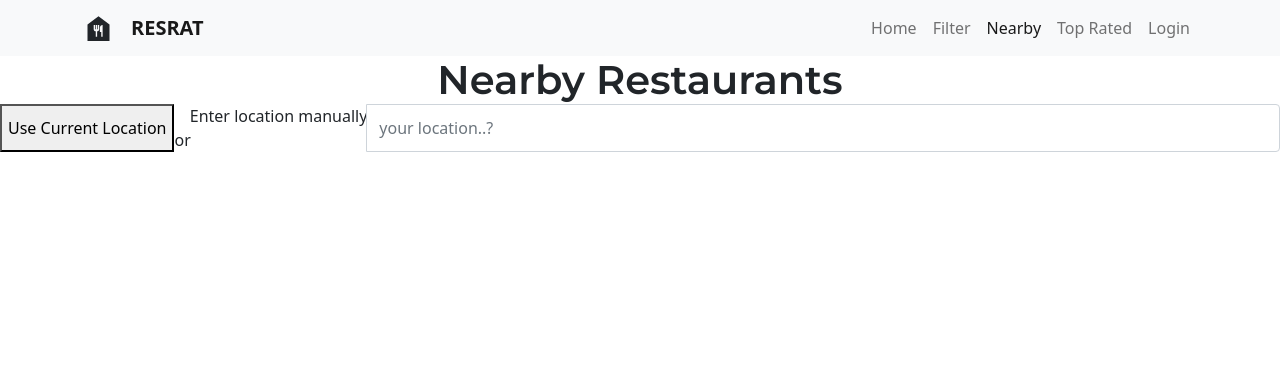
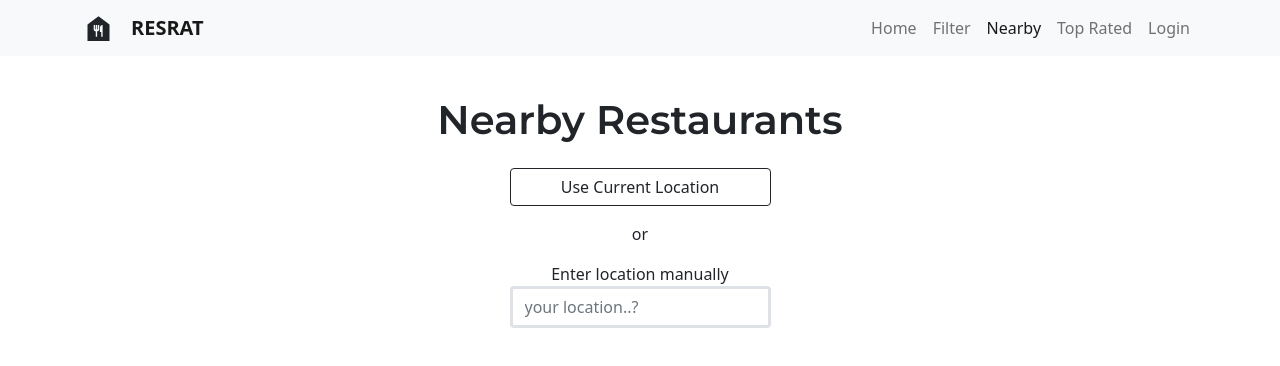
Before and after one commit to rba1aji/restoview, a React (Create React App) app: page /near-by-restaurants in a window 1280 px wide. Shown: the top 366 px of the page. Built offline with nearby package versions, Linux system fonts and the light colour scheme.

Commit message:
2 files modified

```diff
--- a/src/pages/Nearby/index.js
+++ b/src/pages/Nearby/index.js
@@ -1,17 +1,29 @@
 import React from 'react';
-import { FormControl, InputGroup } from 'react-bootstrap';
+import { FormControl, Button, Form } from 'react-bootstrap';
 export default function Nearby() {
   return (
     <>
       <h1>Nearby Restaurants</h1>
-      <InputGroup>
-        <button variant="primary">Use Current Location</button>
-        <br />
-        or
-        <br />
-        <label>Enter location manually</label>
-        <FormControl placeholder="your location..?" />
-      </InputGroup>
+      <Form
+        className="m-4 "
+        style={{
+          display: 'grid',
+          justifyContent: 'center',
+        }}
+      >
+        <Button variant="outline-dark">Use Current Location</Button>
+        <p className="text-center m-3">or</p>
+        <Form.Group>
+          <p className="m-0 text-center">
+            Enter location manually
+          </p>
+          <Form.Control
+            className="border border-3"
+            type="text"
+            placeholder="your location..?"
+          />
+        </Form.Group>
+      </Form>
     </>
   );
 }
--- a/src/style.css
+++ b/src/style.css
@@ -5,9 +5,10 @@
 h1{
   font-family: 'Montserrat', sans-serif;
   margin-bottom: 0;
+  margin-top: 5vh;
   font-weight: bold;
   text-align: center;
 }
 p{
-  font-family: 'Montserrat', sans-serif;
+  /* font-family: 'Montserrat', sans-serif; */
 }
```
